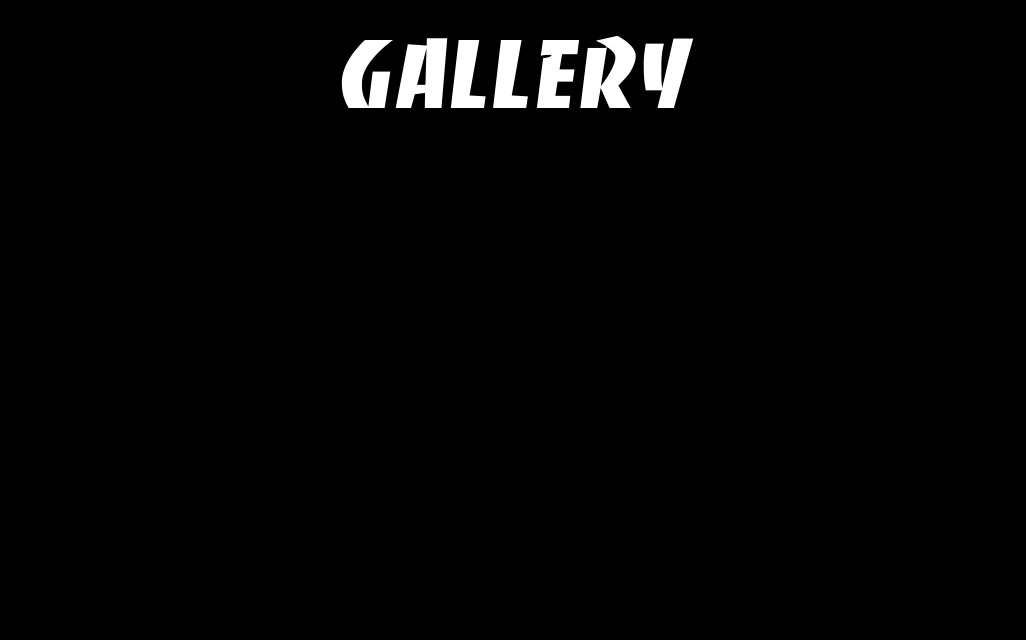
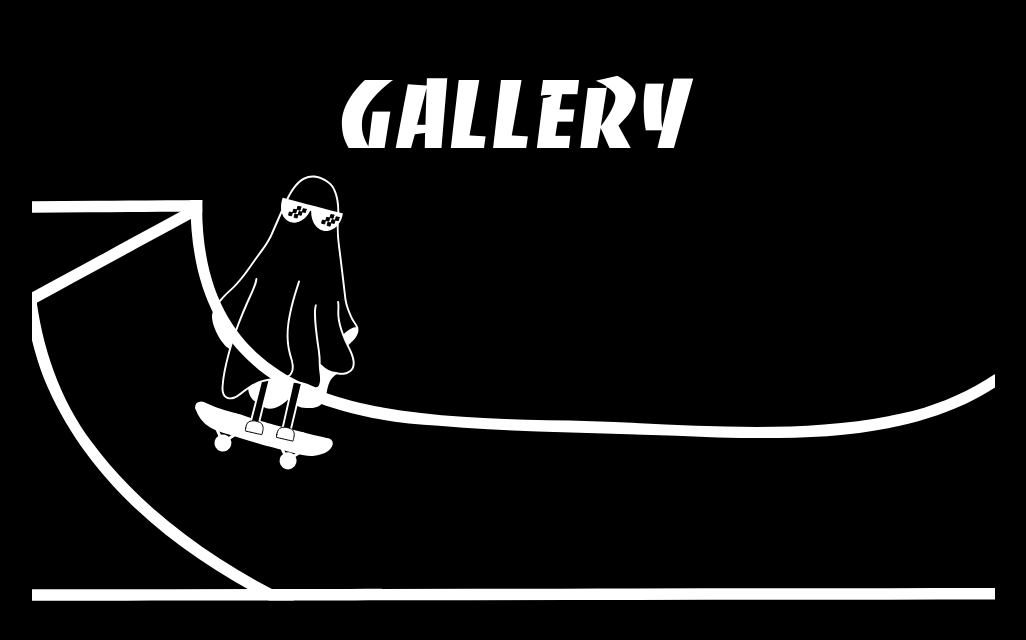
Before and after one commit to acm-ucr/skate-club-website, a Next.js app: page /gallery in a window 1280 px wide. Shown: the top 640 px of the page, without its empty margins (127-1153 px from the left). Built offline with nearby package versions, Linux system fonts and the light colour scheme; a web font is replaced by a local one.

Commit message:
Added Ghost.svg , Edited GhostSkaterGallery.tsx.

```diff
--- a/src/app/gallery/page.tsx
+++ b/src/app/gallery/page.tsx
@@ -1,13 +1,13 @@
 import GalleryHeader from "@/components/gallery/GalleryHeader";
+import GhostSkaterGallery from "@/components/gallery/GhostSkaterGallery";
 
 const page = () => {
   return (
     <>
       <div className="flex w-full flex-col gap-10 font-normal">
-        Gallery Page
-      </div>
-      <div>
+        <div>Gallery Page</div>
         <GalleryHeader />
+        <GhostSkaterGallery />
       </div>
     </>
   );
--- a/src/components/gallery/GhostSkaterGallery.tsx
+++ b/src/components/gallery/GhostSkaterGallery.tsx
@@ -1,7 +1,25 @@
 import React from "react";
+import Image from "next/image";
+import Ghost from "../../public/images/Ghost.svg";
+import ramp from "../../public/images/Ramp.svg";
 
 const GhostSkaterGallery = () => {
-  return <div className="flex w-full justify-center"></div>;
+  return (
+    <div className="flex w-full justify-center">
+      <div className="relative">
+        <Image
+          src={Ghost}
+          alt="skating ghost"
+          className="rotate-315 absolute -translate-y-10 translate-x-3/4"
+        />
+        <Image
+          src={ramp}
+          alt="skating ramp"
+          className="h-full w-full object-cover"
+        />
+      </div>
+    </div>
+  );
 };
 
 export default GhostSkaterGallery;
```
Also changed, not shown: src/public/images/Ghost.svg (added).
